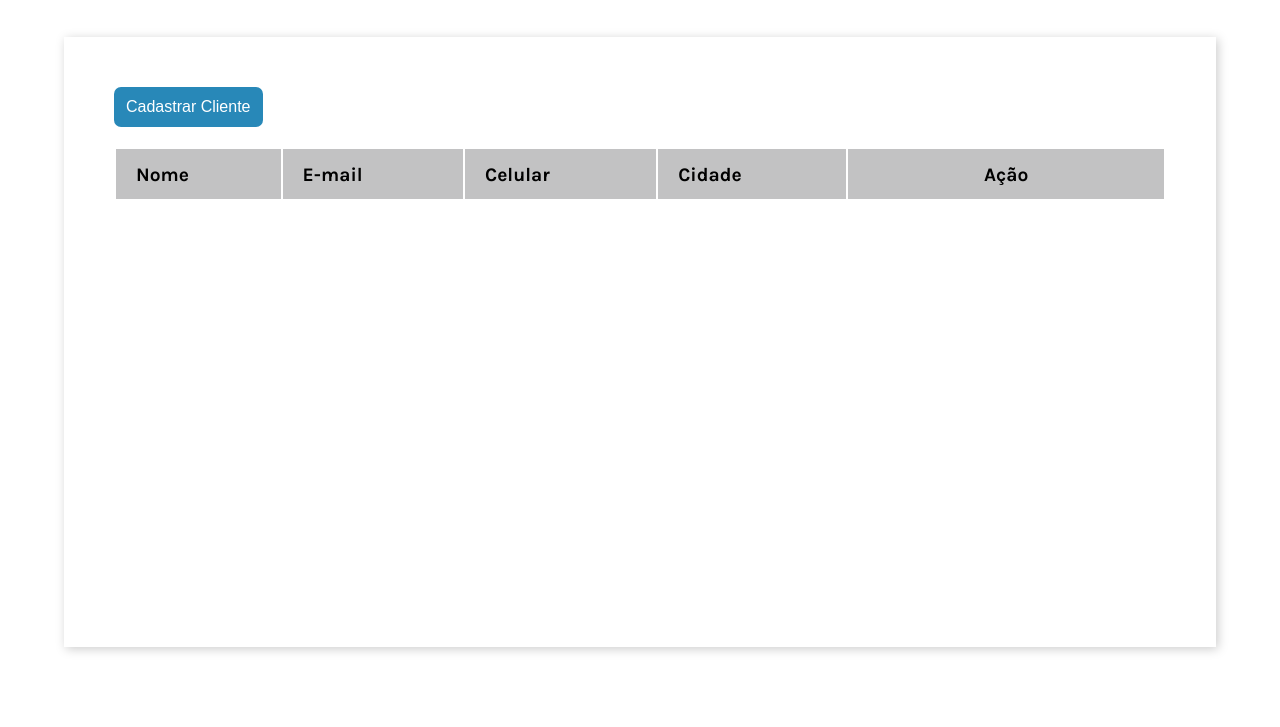
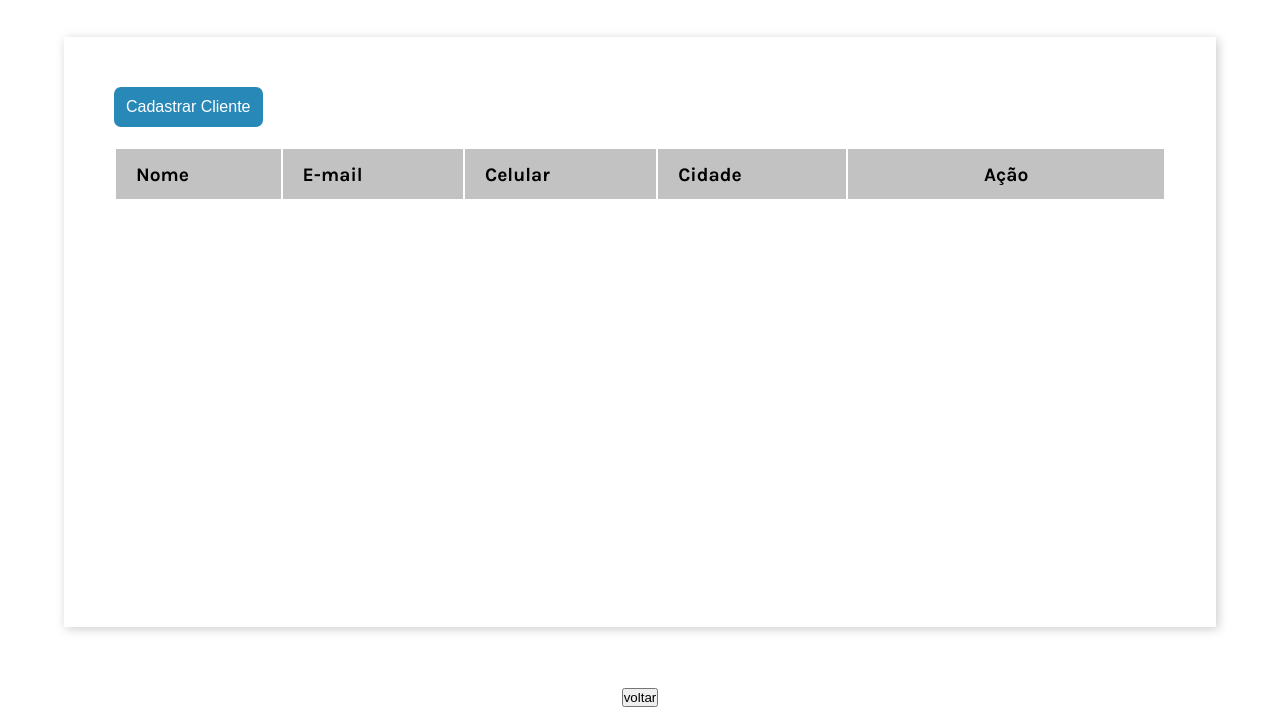
Before and after one commit to douglascampos32/crud1, a plain HTML site: page index.html in a window 1280 px wide. Shown: the part 73-800 px from the top of the page. Drawn offline with Linux system fonts and the light colour scheme.

Commit message:
Update index.html

```diff
--- a/index.html
+++ b/index.html
@@ -52,7 +52,8 @@
             </div>
         </div>
     </main>
-    <footer>
+       <footer>
+        <a href="https://douglascampos32.github.io/minha-pagina/"><button class="voltar">voltar</button></a>
     </footer>
 </body>
 </html>
```
